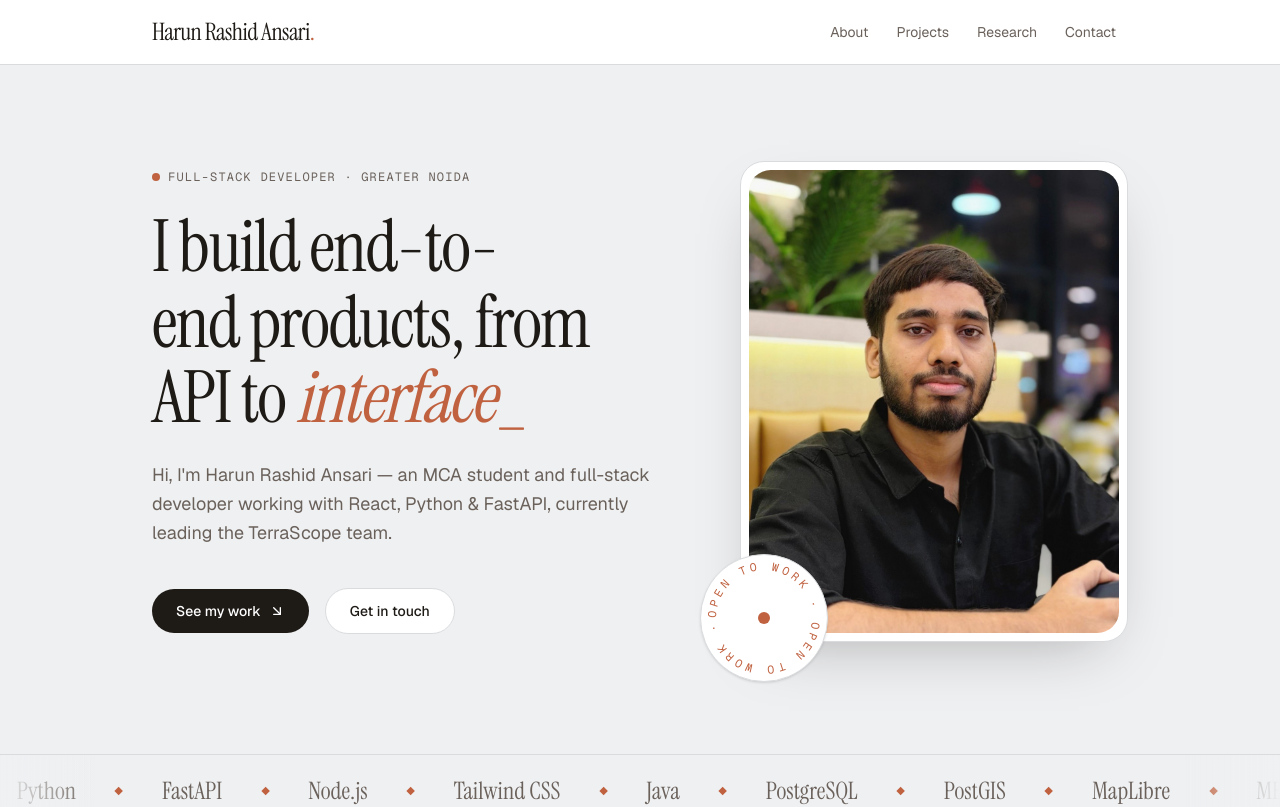
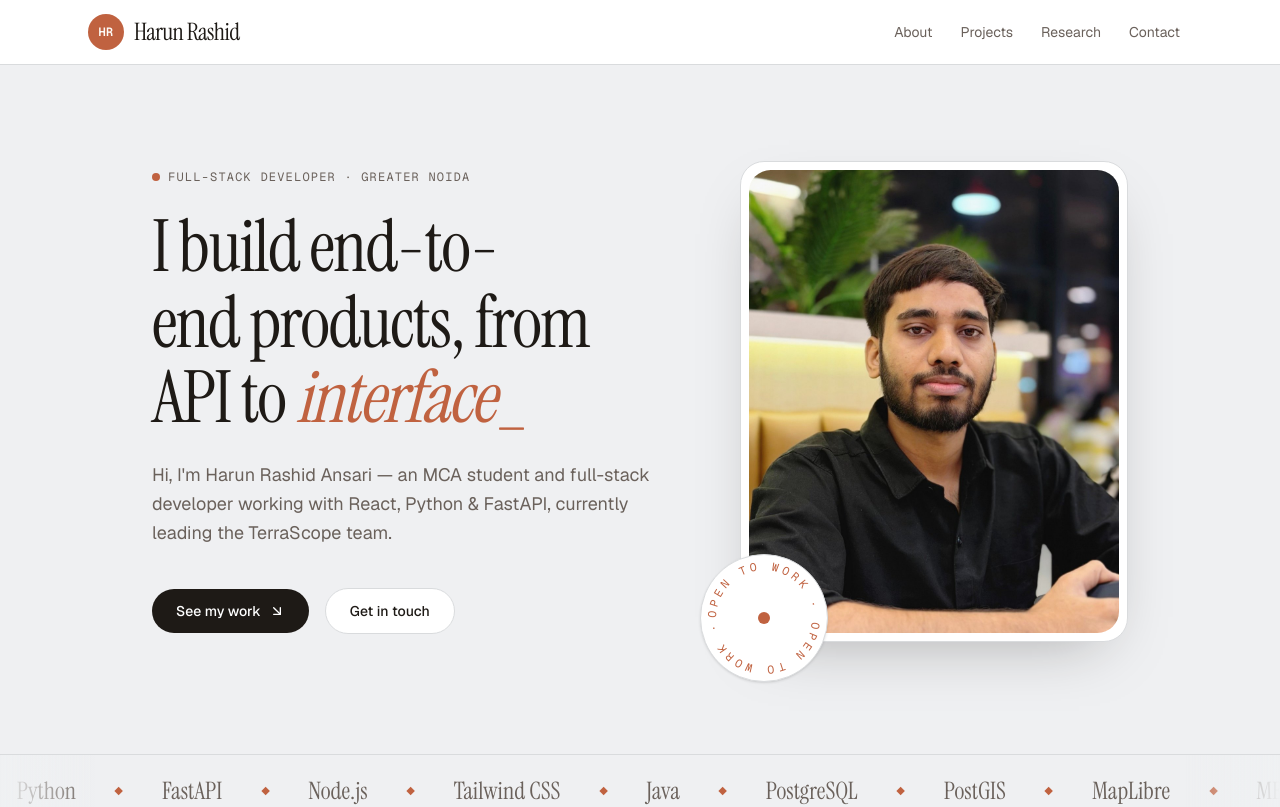
Before and after one commit to Harunrashid444/My-Portfolio-Website, a Next.js app: page / in a window 1280 px wide. Shown: the top 807 px of the page. Built offline with nearby package versions, Linux system fonts and the light colour scheme.

Commit message:
Add HR monogram logo and widen header

```diff
--- a/components/site-header.tsx
+++ b/components/site-header.tsx
@@ -8,9 +8,15 @@ const links = [
 export function SiteHeader() {
   return (
     <header className="sticky top-0 z-40 border-b border-border bg-card">
-      <div className="mx-auto flex max-w-5xl flex-col items-center gap-1 px-6 pt-3 pb-1 sm:h-16 sm:flex-row sm:justify-between sm:p-0 sm:px-6">
-        <a href="#top" className="whitespace-nowrap font-serif text-2xl leading-none tracking-tight">
-          Harun Rashid Ansari<span className="text-accent">.</span>
+      <div className="mx-auto flex max-w-6xl flex-col items-center gap-1 px-6 pt-3 pb-1 sm:h-16 sm:flex-row sm:justify-between sm:p-0 sm:px-6">
+        <a href="#top" className="flex items-center gap-2.5 whitespace-nowrap">
+          <span
+            aria-hidden="true"
+            className="flex size-9 items-center justify-center rounded-full bg-accent font-mono text-xs font-semibold tracking-wide text-accent-foreground"
+          >
+            HR
+          </span>
+          <span className="font-serif text-2xl leading-none tracking-tight">Harun Rashid</span>
         </a>
         <nav aria-label="Primary">
           <ul className="flex items-center gap-1 text-sm">
```
